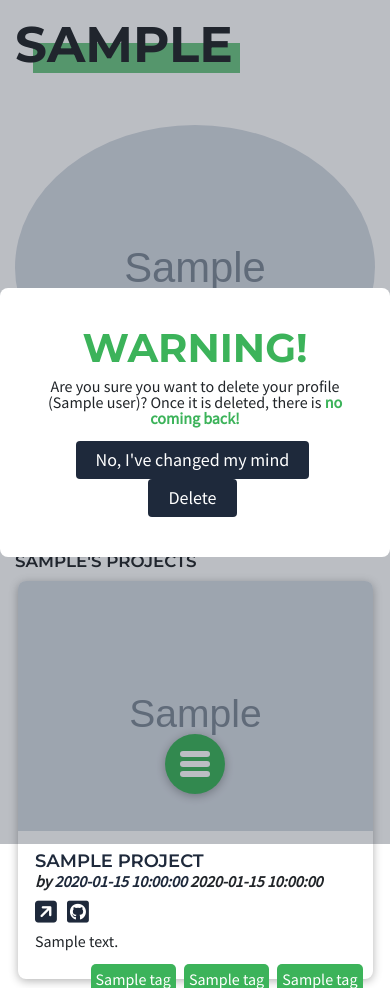
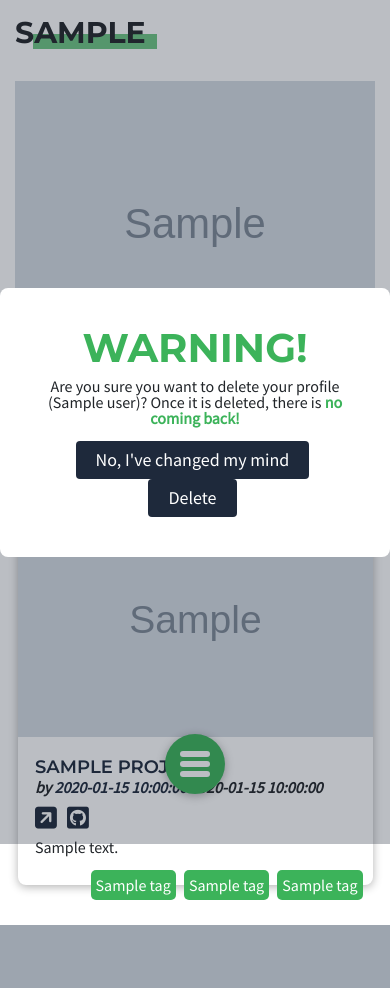
Before and after one commit to Samoftheforrest/devhub, a Flask app: a page that uses devhub/templates/pages/profile.html in a window 390 px wide. Shown: the top 988 px of the page. After the commit the page ends 925 px from the top, so only its background shows below. Run offline with Flask 2, Linux system fonts and the light colour scheme; tables that the repository leaves empty hold one stand-in row (values such as "Sample post"); grey boxes marked "Sample" are stand-in pictures; a database or web service that is not in the repository returns one stand-in record (values such as "Sample title"); some libraries are stand-ins or nearby versions.

Commit message:
[AMEND] profile page mobile/tablet styling

```diff
--- a/devhub/static/css/style.css
+++ b/devhub/static/css/style.css
@@ -70,7 +70,7 @@ h1, h2, h3, h4, h5, h6 {
 
 h1 {
     font-weight: 700;
-    font-size: 5rem;
+    font-size: 3rem;
 }
 
 h2, h3, h4, h5, h6 {
@@ -97,7 +97,7 @@ h2, h3, h4, h5, h6 {
 
 /* page titles */
 .page-title {
-    margin: 1.5rem 0 5rem 0;
+    margin: 1.5rem 0 3rem 0;
     position: relative;
     display: inline-block;
 }
@@ -105,7 +105,7 @@ h2, h3, h4, h5, h6 {
 .page-title::before {
     content: '';
     display: inline-block;
-    height: 3rem;
+    height: 1.5rem;
     width: 95%;
     background: var(--brand-colour);
     position: absolute;
@@ -542,11 +542,11 @@ h2, h3, h4, h5, h6 {
 }
 
 .profile-picture img {
-    border-radius: 50%;
+    border-radius: 0;
 }
 
 .user-info {
-    padding: 1rem 0 5rem 5rem;
+    padding: 1rem 0 3rem 0;
 }
 
 .user-info h3 {
@@ -559,8 +559,8 @@ h2, h3, h4, h5, h6 {
 
 .profile-buttons {
     position: absolute;
-    right: 5px;
-    bottom: 5px;
+    right: 1rem;
+    top: -4.5rem;
 }
 
 .profile-button {
@@ -738,6 +738,18 @@ h2, h3, h4, h5, h6 {
 /* media queries */
 
 @media screen and (min-width: 992px) {
+    h1 {
+        font-size: 5rem;
+    }
+
+    .page-title {
+        margin: 1.5rem 0 5rem 0;
+    }
+
+    .page-title::before {
+        height: 3rem;
+    }
+
     #sidebar {
         background: var(--dark-colour);
         top: 0;
@@ -777,4 +789,18 @@ h2, h3, h4, h5, h6 {
     .project-buttons .project-button {
         width: 100%;
     }
+
+    .user-info {
+        padding: 1rem 0 5rem 5rem;
+    }
+
+    .profile-picture img {
+        border-radius: 50%;
+    }
+
+    .profile-buttons {
+        right: 5px;
+        bottom: 5px;
+        top: auto;
+    }
 }
--- a/devhub/templates/pages/profile.html
+++ b/devhub/templates/pages/profile.html
@@ -9,7 +9,7 @@
         </div>
     </div>
 
-    <div class="container mb-5">
+    <div class="container mb-md-5">
         <div class="row">
                 {% if not user.user_bio %}
                     {% if user.account_name == session['user'] %}
@@ -24,12 +24,12 @@
                     </div>
                     {% endif %}
                 {% else %}
-                <div class="col-md-3">
+                <div class="col-md-6 col-xl-3">
                     <div class="profile-picture">
                         <img src="{{ user.user_image }}" alt="{{ user.account_name }}'s profile picture" class="h-100 w-100">
                     </div>
                 </div>
-                <div class="col-9 position-relative">
+                <div class="col-md-6 col-xl-9 position-relative">
                     <div class="user-info">
                         <h3>{{ user.name }}</h3>
                         <p class="user-bio">{{ user.user_bio | truncate(900) }}</p>
```
